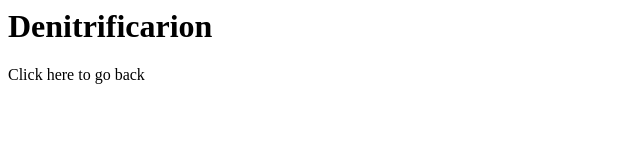
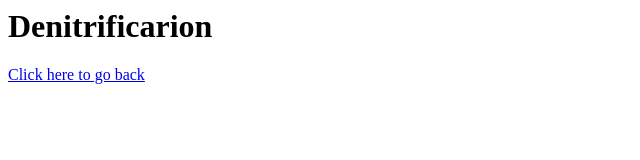
Before and after one commit to thecoolhub/Nitrogencycle, a plain HTML site: page Answer.html in a window 1280 px wide. Shown: the whole page, without its empty margins (0-640 px from the left). Drawn offline with Linux system fonts and the light colour scheme.

Commit message:
Change paragraph to link for navigation

```diff
--- a/Answer.html
+++ b/Answer.html
@@ -4,6 +4,6 @@
   </head>
   <body>
     <h1>Denitrificarion</h1>
-    <p href="/">Click here to go back </p>
+  <a href="/"><p>Click here to go back </p></a>
   </body>
 </html>
```
